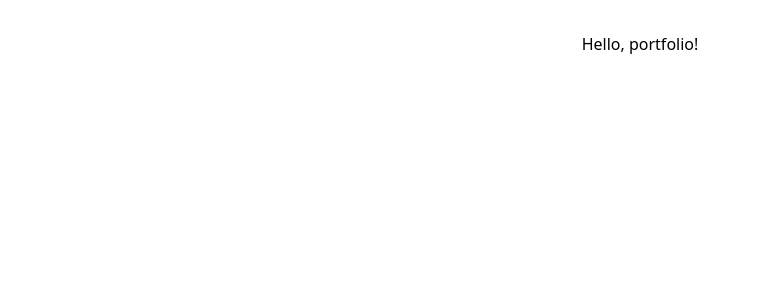
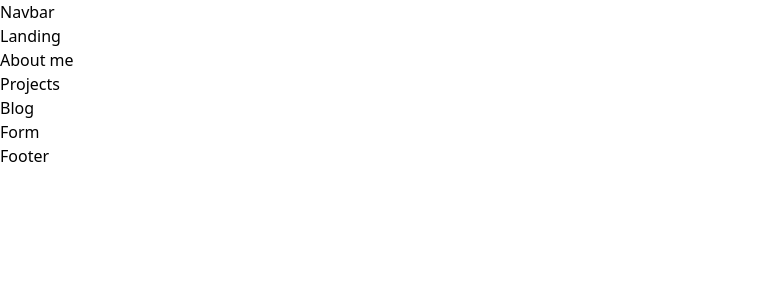
Before and after one commit to amadejaop/amadejaop.github.io, a React (Vite) app: page / in a window 1280 px wide. Shown: the top 300 px of the page, without its empty margins (0-761 px from the left). Built offline with nearby package versions, Linux system fonts and the light colour scheme.

Commit message:
Add components

```diff
--- /dev/null
+++ b/src/components/About.tsx
@@ -0,0 +1,3 @@
+export default function About() {
+    return <h1>About me</h1>
+}
--- /dev/null
+++ b/src/components/Blog.tsx
@@ -0,0 +1,3 @@
+export default function Blog() {
+    return <h1>Blog</h1>
+}
--- /dev/null
+++ b/src/components/Footer.tsx
@@ -0,0 +1,3 @@
+export default function Footer() {
+    return <h1>Footer</h1>
+}
--- /dev/null
+++ b/src/components/Form.tsx
@@ -0,0 +1,3 @@
+export default function Form() {
+    return <h1>Form</h1>
+}
--- /dev/null
+++ b/src/components/Landing.tsx
@@ -0,0 +1,3 @@
+export default function Landing() {
+    return <h1>Landing</h1>
+}
--- /dev/null
+++ b/src/components/Navbar.tsx
@@ -0,0 +1,3 @@
+export default function Navbar() {
+    return <h1>Navbar</h1>
+}
--- /dev/null
+++ b/src/components/Projects.tsx
@@ -0,0 +1,3 @@
+export default function Projects() {
+    return <h1>Projects</h1>
+}
--- a/src/main.tsx
+++ b/src/main.tsx
@@ -1,10 +1,22 @@
 import React from 'react'
 import ReactDOM from 'react-dom/client'
-import App from './App.tsx'
 import './index.css'
+import About from './components/About.tsx'
+import Navbar from './components/Navbar.tsx'
+import Landing from './components/Landing.tsx'
+import Projects from './components/Projects.tsx'
+import Blog from './components/Blog.tsx'
+import Form from './components/Form.tsx'
+import Footer from './components/Footer.tsx'
 
 ReactDOM.createRoot(document.getElementById('root')!).render(
   <React.StrictMode>
-    <App />
+    <Navbar />
+    <Landing />
+    <About />
+    <Projects />
+    <Blog />
+    <Form />
+    <Footer />
   </React.StrictMode>,
 )
```
